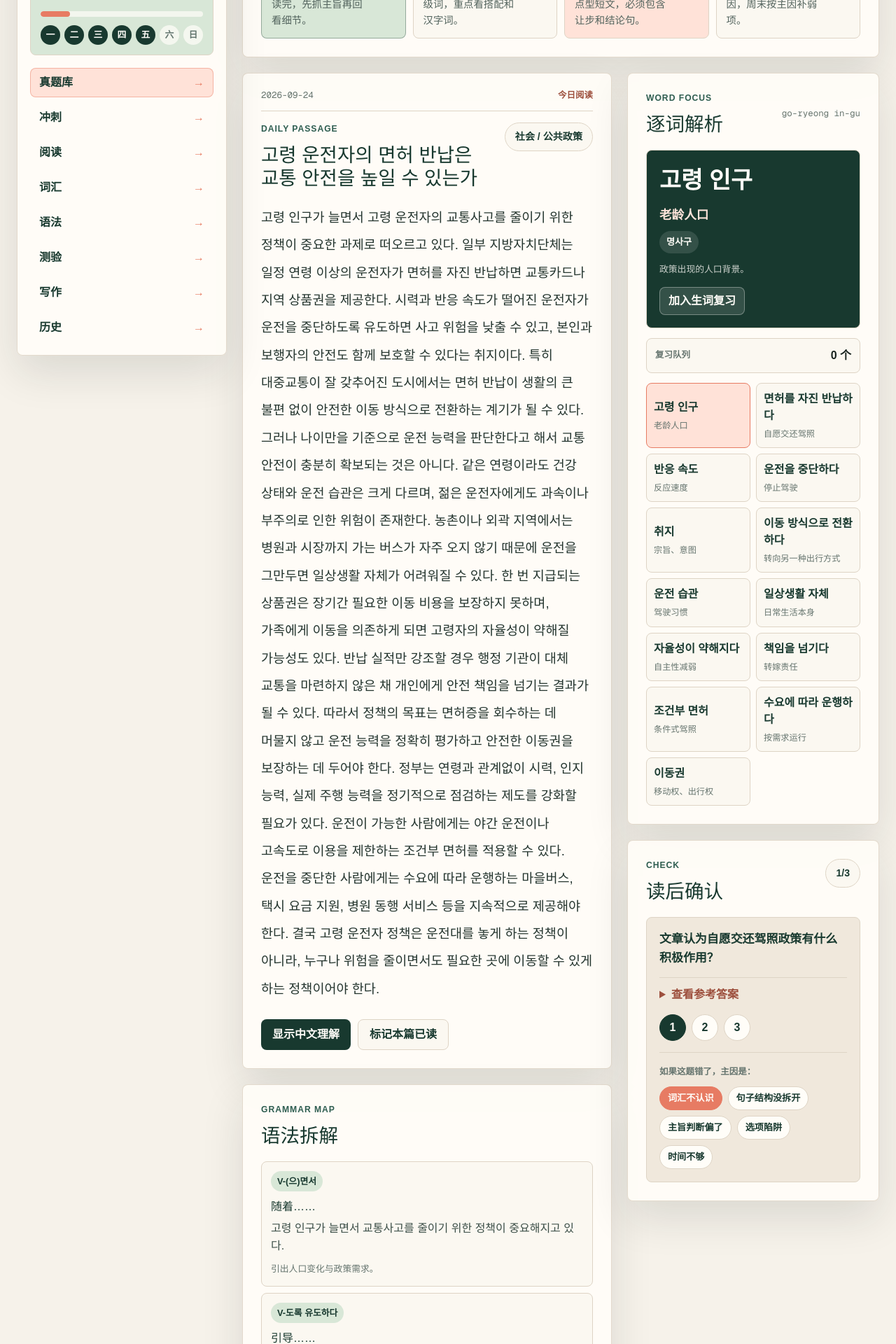
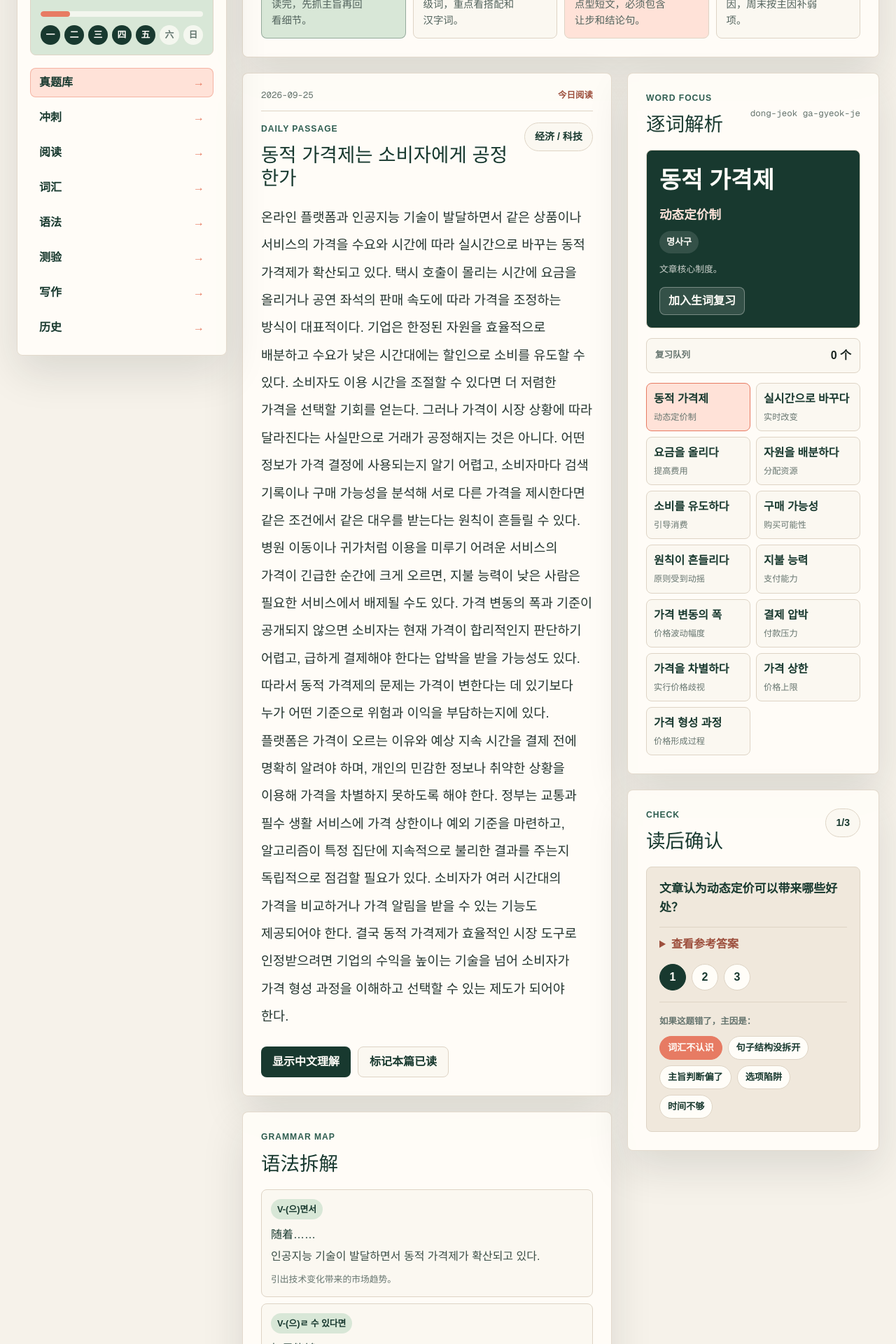
Before and after one commit to adia1223/daily-topik-lab, a Next.js app: page / in a window 1280 px wide. Shown: the part 500-2420 px from the top of the page at 70% size. Built offline with nearby package versions, Linux system fonts and the light colour scheme.

Commit message:
Add 2026-09-25 TOPIK reading

```diff
--- a/app/page.tsx
+++ b/app/page.tsx
@@ -3722,7 +3722,7 @@ const september23Reading: DailyReading = {
   },
 };
 
-const todayReading: DailyReading = {
+const september24Reading: DailyReading = {
   id: "2026-09-24-senior-license-return",
   date: "2026-09-24",
   title: "고령 운전자의 면허 반납은 교통 안전을 높일 수 있는가",
@@ -3772,8 +3772,59 @@ const todayReading: DailyReading = {
   },
 };
 
+const todayReading: DailyReading = {
+  id: "2026-09-25-dynamic-pricing-fairness",
+  date: "2026-09-25",
+  title: "동적 가격제는 소비자에게 공정한가",
+  level: "TOPIK II 5-6级",
+  topic: "经济 / 科技",
+  estimatedTime: "20 分钟",
+  korean:
+    "온라인 플랫폼과 인공지능 기술이 발달하면서 같은 상품이나 서비스의 가격을 수요와 시간에 따라 실시간으로 바꾸는 동적 가격제가 확산되고 있다. 택시 호출이 몰리는 시간에 요금을 올리거나 공연 좌석의 판매 속도에 따라 가격을 조정하는 방식이 대표적이다. 기업은 한정된 자원을 효율적으로 배분하고 수요가 낮은 시간대에는 할인으로 소비를 유도할 수 있다. 소비자도 이용 시간을 조절할 수 있다면 더 저렴한 가격을 선택할 기회를 얻는다. 그러나 가격이 시장 상황에 따라 달라진다는 사실만으로 거래가 공정해지는 것은 아니다. 어떤 정보가 가격 결정에 사용되는지 알기 어렵고, 소비자마다 검색 기록이나 구매 가능성을 분석해 서로 다른 가격을 제시한다면 같은 조건에서 같은 대우를 받는다는 원칙이 흔들릴 수 있다. 병원 이동이나 귀가처럼 이용을 미루기 어려운 서비스의 가격이 긴급한 순간에 크게 오르면, 지불 능력이 낮은 사람은 필요한 서비스에서 배제될 수도 있다. 가격 변동의 폭과 기준이 공개되지 않으면 소비자는 현재 가격이 합리적인지 판단하기 어렵고, 급하게 결제해야 한다는 압박을 받을 가능성도 있다. 따라서 동적 가격제의 문제는 가격이 변한다는 데 있기보다 누가 어떤 기준으로 위험과 이익을 부담하는지에 있다. 플랫폼은 가격이 오르는 이유와 예상 지속 시간을 결제 전에 명확히 알려야 하며, 개인의 민감한 정보나 취약한 상황을 이용해 가격을 차별하지 못하도록 해야 한다. 정부는 교통과 필수 생활 서비스에 가격 상한이나 예외 기준을 마련하고, 알고리즘이 특정 집단에 지속적으로 불리한 결과를 주는지 독립적으로 점검할 필요가 있다. 소비자가 여러 시간대의 가격을 비교하거나 가격 알림을 받을 수 있는 기능도 제공되어야 한다. 결국 동적 가격제가 효율적인 시장 도구로 인정받으려면 기업의 수익을 높이는 기술을 넘어 소비자가 가격 형성 과정을 이해하고 선택할 수 있는 제도가 되어야 한다.",
+  chinese:
+    "随着网络平台和人工智能技术发展，根据需求和时间实时改变同一商品或服务价格的动态定价正在扩散。打车需求集中的时段提高费用，或根据演出座位销售速度调整价格，都是典型方式。企业可以更有效地分配有限资源，并在需求较低的时段用折扣引导消费；消费者若能调整使用时间，也有机会选择更低价格。然而，价格会随市场变化，并不意味着交易自然变得公平。如果人们无法知道哪些信息被用于定价，平台又根据每位消费者的搜索记录或购买可能性给出不同价格，那么相同条件下得到相同对待的原则就可能动摇。就医出行、夜间回家等难以推迟的服务若在紧急时刻大幅涨价，支付能力较弱的人甚至可能被排除在必要服务之外。如果价格波动幅度和标准不公开，消费者就难以判断当前价格是否合理，也可能承受必须赶快付款的压力。因此，动态定价的问题不只在于价格变化，而在于谁依据什么标准承担风险、获得利益。平台应在付款前明确说明涨价原因和预计持续时间，也不能利用个人敏感信息或脆弱处境进行价格歧视。政府应对交通和基本生活服务设定价格上限或例外标准，并独立检查算法是否持续对特定群体产生不利结果。还应提供不同时段价格比较和价格提醒功能。归根结底，动态定价若要被认可为高效的市场工具，就必须超越提高企业收益的技术，成为消费者能够理解价格形成过程并作出选择的制度。",
+  tokens: [
+    { korean: "동적 가격제", reading: "dong-jeok ga-gyeok-je", meaning: "动态定价制", grammar: "명사구", note: "文章核心制度。" },
+    { korean: "실시간으로 바꾸다", reading: "sil-si-ga-neu-ro ba-kku-da", meaning: "实时改变", grammar: "동사구", note: "动态定价的技术特征。" },
+    { korean: "요금을 올리다", reading: "yo-geu-meul ol-li-da", meaning: "提高费用", grammar: "동사구", note: "需求增加时的价格调整。" },
+    { korean: "자원을 배분하다", reading: "ja-wo-neul bae-bun-ha-da", meaning: "分配资源", grammar: "동사구", note: "企业主张的效率价值。" },
+    { korean: "소비를 유도하다", reading: "so-bi-reul yu-do-ha-da", meaning: "引导消费", grammar: "동사구", note: "低需求时段折扣的目的。" },
+    { korean: "구매 가능성", reading: "gu-mae ga-neung-seong", meaning: "购买可能性", grammar: "명사구", note: "个性化定价可能使用的数据。" },
+    { korean: "원칙이 흔들리다", reading: "won-chi-gi heun-deul-li-da", meaning: "原则受到动摇", grammar: "동사구", note: "表达公平性风险。" },
+    { korean: "지불 능력", reading: "ji-bul neung-nyeok", meaning: "支付能力", grammar: "명사구", note: "服务可及性的经济条件。" },
+    { korean: "가격 변동의 폭", reading: "ga-gyeok byeon-dong-ui pok", meaning: "价格波动幅度", grammar: "명사구", note: "需要公开的信息之一。" },
+    { korean: "결제 압박", reading: "gyeol-je ap-bak", meaning: "付款压力", grammar: "명사구", note: "不透明定价影响消费者判断。" },
+    { korean: "가격을 차별하다", reading: "ga-gyeo-geul cha-byeol-ha-da", meaning: "实行价格歧视", grammar: "동사구", note: "算法治理的限制对象。" },
+    { korean: "가격 상한", reading: "ga-gyeok sang-han", meaning: "价格上限", grammar: "명사구", note: "基本服务的监管工具。" },
+    { korean: "가격 형성 과정", reading: "ga-gyeok hyeong-seong gwa-jeong", meaning: "价格形成过程", grammar: "명사구", note: "消费者知情与选择的基础。" },
+  ],
+  grammarPoints: [
+    { pattern: "V-(으)면서", meaning: "随着……", example: "인공지능 기술이 발달하면서 동적 가격제가 확산되고 있다.", note: "引出技术变化带来的市场趋势。" },
+    { pattern: "V-(으)ㄹ 수 있다면", meaning: "如果能够……", example: "이용 시간을 조절할 수 있다면 더 저렴한 가격을 선택할 수 있다.", note: "提出消费者获益的条件。" },
+    { pattern: "V-다는 사실만으로 ... 것은 아니다", meaning: "仅凭……这一事实并不……", example: "가격이 달라진다는 사실만으로 거래가 공정해지는 것은 아니다.", note: "反驳市场变化天然公平的观点。" },
+    { pattern: "N에 있기보다 ... 데 있다", meaning: "与其说在于……，不如说在于……", example: "문제는 가격이 변한다는 데 있기보다 위험과 이익의 부담 기준에 있다.", note: "用于重新界定议题核心。" },
+  ],
+  quiz: [
+    { question: "文章认为动态定价可以带来哪些好处？", answer: "企业可以提高有限资源的分配效率，在低需求时段以折扣引导消费；能调整时间的消费者也可能获得更低价格。" },
+    { question: "动态定价为什么可能损害消费者公平？", answer: "定价数据和标准可能不透明，个性化价格会破坏同等条件同等对待，必要服务在紧急时涨价还可能排除支付能力较弱的人。" },
+    { question: "作者提出了哪些监管和产品措施？", answer: "平台应说明涨价原因和持续时间，禁止利用敏感信息歧视定价；政府应为必要服务设置上限并审查算法，同时提供跨时段比价和提醒功能。" },
+  ],
+  writingDrill: {
+    type: "54 题观点写作",
+    prompt:
+      "동적 가격제가 시장과 소비자에게 미치는 영향에 대해 쓰십시오. 자원 배분과 할인 기회라는 장점, 가격 차별과 필수 서비스 접근성 문제를 모두 언급하고, 공정한 운영을 위한 방안을 두 가지 이상 제시하십시오.",
+    checklist: ["동적 가격제", "자원 배분", "가격 차별", "가격 상한", "알고리즘 투명성"],
+    sentenceBank: [
+      "동적 가격제는 수요에 따라 자원을 효율적으로 배분하고 한산한 시간의 소비를 유도할 수 있다.",
+      "그러나 가격 결정 기준이 공개되지 않으면 소비자는 차별을 받는지 판단하기 어렵다.",
+      "따라서 플랫폼은 가격 형성 정보를 제공하고 정부는 필수 서비스의 상한과 알고리즘 점검 기준을 마련해야 한다.",
+    ],
+  },
+};
+
 const readingArchive: DailyReading[] = [
   todayReading,
+  september24Reading,
   september23Reading,
   september22Reading,
   september21Reading,
```
Also changed, not shown: 1 other file (tests, documents, lock files or other folders).
